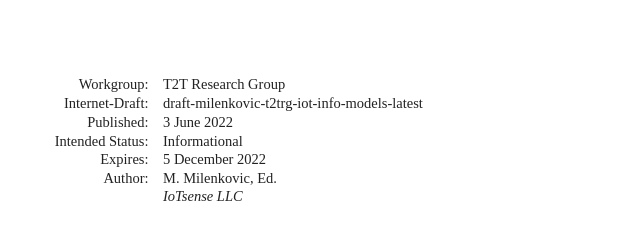
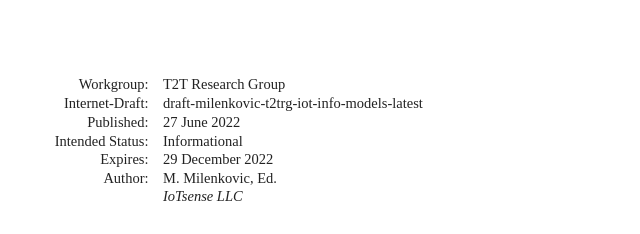
Before and after one commit to t2trg/semantic-landscape, a plain HTML site: page draft-milenkovic-t2trg-iot-info-models.html in a window 1280 px wide. Shown: the top 234 px of the page, 92-732 px from the left. Drawn offline with Linux system fonts and the light colour scheme; a web font is replaced by a local one.

Commit message:
Script updating gh-pages from ad1b75c. [ci skip]

```diff
--- a/draft-milenkovic-t2trg-iot-info-models.html
+++ b/draft-milenkovic-t2trg-iot-info-models.html
@@ -1056,7 +1056,7 @@ svg :is([stroke="fill"], [fill^="#fff"]) {
 </tr></thead>
 <tfoot><tr>
 <td class="left">Milenkovic</td>
-<td class="center">Expires 5 December 2022</td>
+<td class="center">Expires 29 December 2022</td>
 <td class="right">[Page]</td>
 </tr></tfoot>
 </table>
@@ -1069,12 +1069,12 @@ svg :is([stroke="fill"], [fill^="#fff"]) {
 <dd class="internet-draft">draft-milenkovic-t2trg-iot-info-models-latest</dd>
 <dt class="label-published">Published:</dt>
 <dd class="published">
-<time datetime="2022-06-03" class="published">3 June 2022</time>
+<time datetime="2022-06-27" class="published">27 June 2022</time>
     </dd>
 <dt class="label-intended-status">Intended Status:</dt>
 <dd class="intended-status">Informational</dd>
 <dt class="label-expires">Expires:</dt>
-<dd class="expires"><time datetime="2022-12-05">5 December 2022</time></dd>
+<dd class="expires"><time datetime="2022-12-29">29 December 2022</time></dd>
 <dt class="label-authors">Author:</dt>
 <dd class="authors">
 <div class="author">
@@ -1146,7 +1146,7 @@ soliciting and incorporating feedback and suggestions of IoT community.<a href="
         time. It is inappropriate to use Internet-Drafts as reference
         material or to cite them other than as "work in progress."<a href="#section-boilerplate.1-3" class="pilcrow">¶</a></p>
 <p id="section-boilerplate.1-4">
-        This Internet-Draft will expire on 5 December 2022.<a href="#section-boilerplate.1-4" class="pilcrow">¶</a></p>
+        This Internet-Draft will expire on 29 December 2022.<a href="#section-boilerplate.1-4" class="pilcrow">¶</a></p>
 </section>
 </div>
 <div id="copyright">
```
Also changed, not shown: draft-milenkovic-t2trg-iot-info-models.txt.
